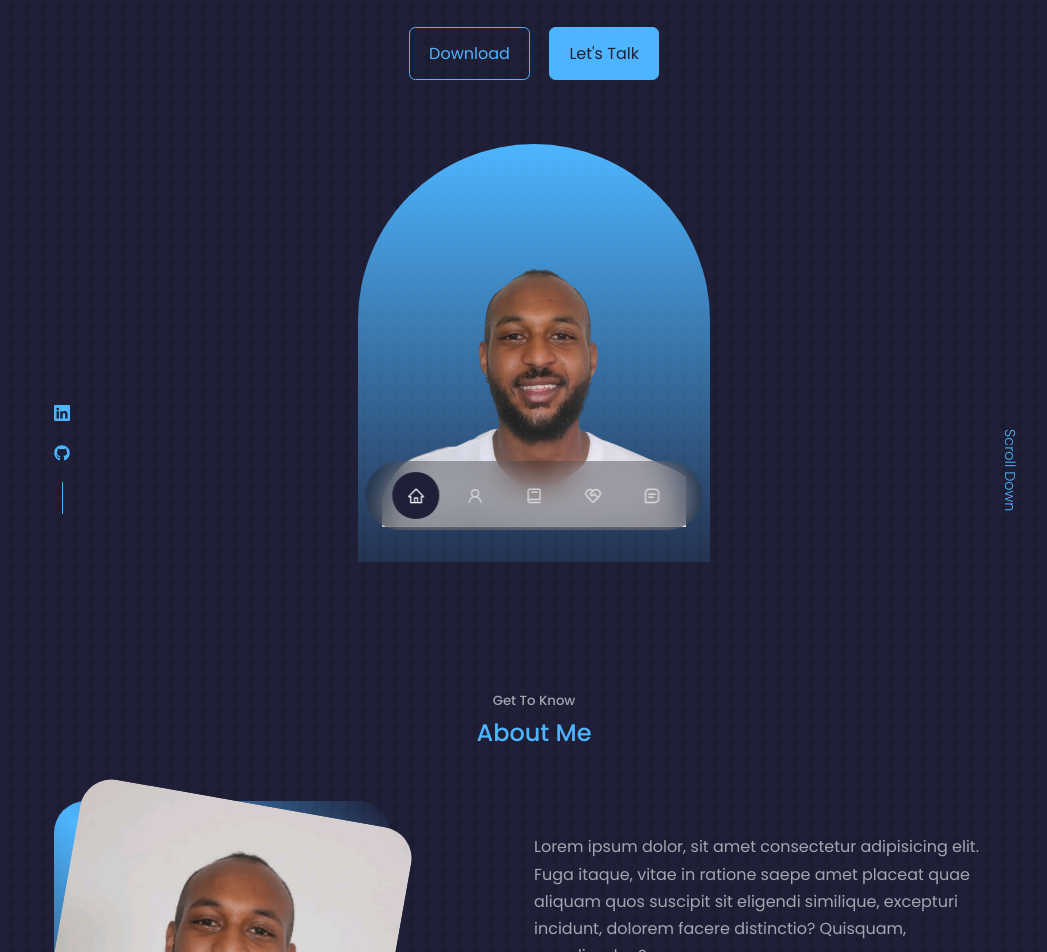
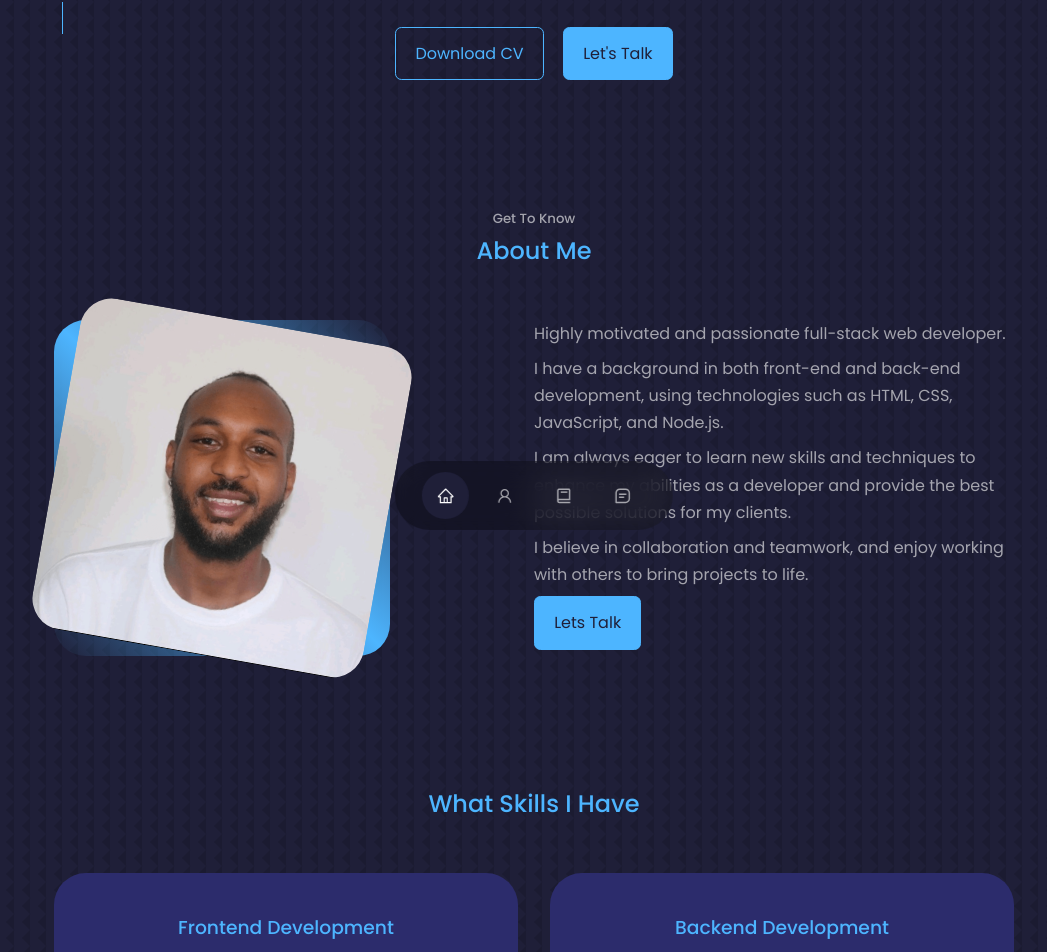
Before and after one commit to avishayavr/Protfolio, a React (Create React App) app: page / in a window 1280 px wide. Shown: the part 238-1190 px from the top of the page, without its empty margins (106-1153 px from the left). Built offline with nearby package versions, Linux system fonts and the light colour scheme.

Commit message:
changes in tsyle

```diff
--- a/src/App.js
+++ b/src/App.js
@@ -18,7 +18,7 @@ const App = () => {
       <Nav />
       <AboutComp />
       <ExperienceComp />
-      <Services />
+      {/* <Services /> */}
       <Projects />
       {/* <Testimonials /> */}
       <ContactComp />
--- a/src/Components/About/AboutComp.jsx
+++ b/src/Components/About/AboutComp.jsx
@@ -1,10 +1,10 @@
-import React from 'react'
-import "./about.css"
-import ME from "../../assets/me-about.png"
+import React from "react";
+import "./about.css";
+import ME from "../../assets/me-about.png";
 
 const AboutComp = () => {
   return (
-    <section id='about'>
+    <section id="about">
       <h5>Get To Know</h5>
       <h2>About Me</h2>
 
@@ -21,13 +21,29 @@ const AboutComp = () => {
               <h5>Experience</h5>
             </article>
           </div> */}
-          <p>Lorem ipsum dolor, sit amet consectetur adipisicing elit. Fuga itaque, vitae in ratione saepe amet placeat quae aliquam quos suscipit sit eligendi similique, excepturi incidunt, dolorem facere distinctio? Quisquam, repudiandae?</p>
 
-          <a href='#contact' className='btn btn-primary'>Lets Talk</a>
+          <p>Highly motivated and passionate full-stack web developer.</p>
+          <p>
+            I have a background in both front-end and back-end development,
+            using technologies such as HTML, CSS, JavaScript, and Node.js.
+          </p>
+          <p>
+            I am always eager to learn new skills and techniques to enhance my
+            abilities as a developer and provide the best possible solutions for
+            my clients.
+          </p>
+          <p>
+            I believe in collaboration and teamwork, and enjoy working with
+            others to bring projects to life.
+          </p>
+
+          <a href="#contact" className="btn btn-primary">
+            Lets Talk
+          </a>
         </div>
       </div>
     </section>
-  )
-}
+  );
+};
 
-export default AboutComp
+export default AboutComp;
--- a/src/Components/About/about.css
+++ b/src/Components/About/about.css
@@ -31,7 +31,8 @@
 }
 
 .about-content p{
-    margin: 2rem 0 2.6rem;
+    /* margin: 2rem 0 2.6rem; */
+    margin-bottom: 0.5rem;
     color: var(--color-light);
 }
 
--- a/src/Components/Footer/Footer.jsx
+++ b/src/Components/Footer/Footer.jsx
@@ -1,27 +1,27 @@
 import React from 'react'
 import "./footer.css"
 import {BsLinkedin} from "react-icons/bs"
+import {FaGithub} from "react-icons/fa"
+import {FaFacebookF} from "react-icons/fa"
+
 
 const Footer = () => {
   return (
     <footer>
-      <a href='#' className='footer-logo'>ATLAS</a>
+      <a href='#' className='footer-logo'>Avishay Avraham</a>
 
       <ul className="permalinks">
         <li><a href='#'>Home</a></li>
         <li><a href='#about'>About</a></li>
         <li><a href='#experience'>Experience</a></li>
-        <li><a href='#services'>Services</a></li>
         <li><a href='#projects'>Projects</a></li>
         <li><a href='#contact'>Contact</a></li>
       </ul>
 
       <div className="footer-socials">
-        <a href='https://linkedin.com'><BsLinkedin/></a>
-      </div>
-
-      <div className="footer-copyright">
-        <small>&copy; ATLAS Design. All rights reserved.</small>
+        <a href='https://www.linkedin.com/in/avishay-avraham-26752b233/?lipi=urn%3Ali%3Apage%3Ad_flagship3_profile_view_base%3BxoSN3ZNMRXypwh48nRSezw%3D%3D'><BsLinkedin/></a>
+        <a href='https://github.com/avishayavr'><FaGithub/></a>
+        <a href='https://www.facebook.com/profile.php?id=100001827807418'><FaFacebookF/></a>
       </div>
     </footer>
   )
--- a/src/Components/Header/CTA.jsx
+++ b/src/Components/Header/CTA.jsx
@@ -4,7 +4,7 @@ import CV from "../../assets/cv.pdf"
 const CTA = () => {
   return (
    <div className="cta">
-    <a href={CV} download className='btn'>Download</a>
+    <a href={CV} download className='btn'>Download CV</a>
     <a href="#contact" className='btn btn-primary'>Let's Talk</a>
    </div>
   )
--- a/src/Components/Header/Header.jsx
+++ b/src/Components/Header/Header.jsx
@@ -1,7 +1,7 @@
 import React from "react";
 import CTA from "./CTA";
 import "./header.css";
-import ME from "../../assets/me.png"
+// import ME from "../../assets/me.png"
 import HeaderSocials from "./HeaderSocials";
 
 const Header = () => {
@@ -14,11 +14,11 @@ const Header = () => {
         <CTA />
         <HeaderSocials/>
 
-        <div className="me">
+        {/* <div className="me">
           <img src={ME} alt="me" />
-        </div>
+        </div> */}
 
-        <a href="#contact" className="scroll-down">Scroll Down</a>
+        {/* <a href="#contact" className="scroll-down">Scroll Down</a> */}
       </div>
     </header>
   );
--- a/src/Components/Header/header.css
+++ b/src/Components/Header/header.css
@@ -1,5 +1,5 @@
 header {
-  height: 100vh;
+  /* height: 100vh; */
   padding-top: 7rem;
   overflow: hidden;
 }
@@ -26,7 +26,7 @@ header {
   gap: 0.8rem;
   position: absolute;
   left: 0;
-  bottom: 3rem;
+  top: 3rem;
 }
 
 .header-socials::after {
--- a/src/Components/Nav/Nav.jsx
+++ b/src/Components/Nav/Nav.jsx
@@ -3,7 +3,6 @@ import "./nav.css";
 import { AiOutlineHome } from "react-icons/ai";
 import { AiOutlineUser } from "react-icons/ai";
 import { BiBook } from "react-icons/bi";
-import { RiServiceLine } from "react-icons/ri";
 import { BiMessageSquareDetail } from "react-icons/bi";
 import { useState } from "react";
 
@@ -33,13 +32,6 @@ const Nav = () => {
         <BiBook />
       </a>
       <a
-        href="#services"
-        onClick={() => setActiveNav("#services")}
-        className={activeNav === "#services" ? "active" : ""}
-      >
-        <RiServiceLine />
-      </a>
-      <a
         href="#contact"
         onClick={() => setActiveNav("#contact")}
         className={activeNav === "#contact" ? "active" : ""}
--- a/src/Components/Projects/Projects.jsx
+++ b/src/Components/Projects/Projects.jsx
@@ -5,7 +5,7 @@ import img1 from "../../assets/project1.png"
 
 const Projects = () => {
   return (
-    <section>
+    <section id='projects'>
       <h2>My Projects</h2>
 
       <div className="container projects-container">
```
